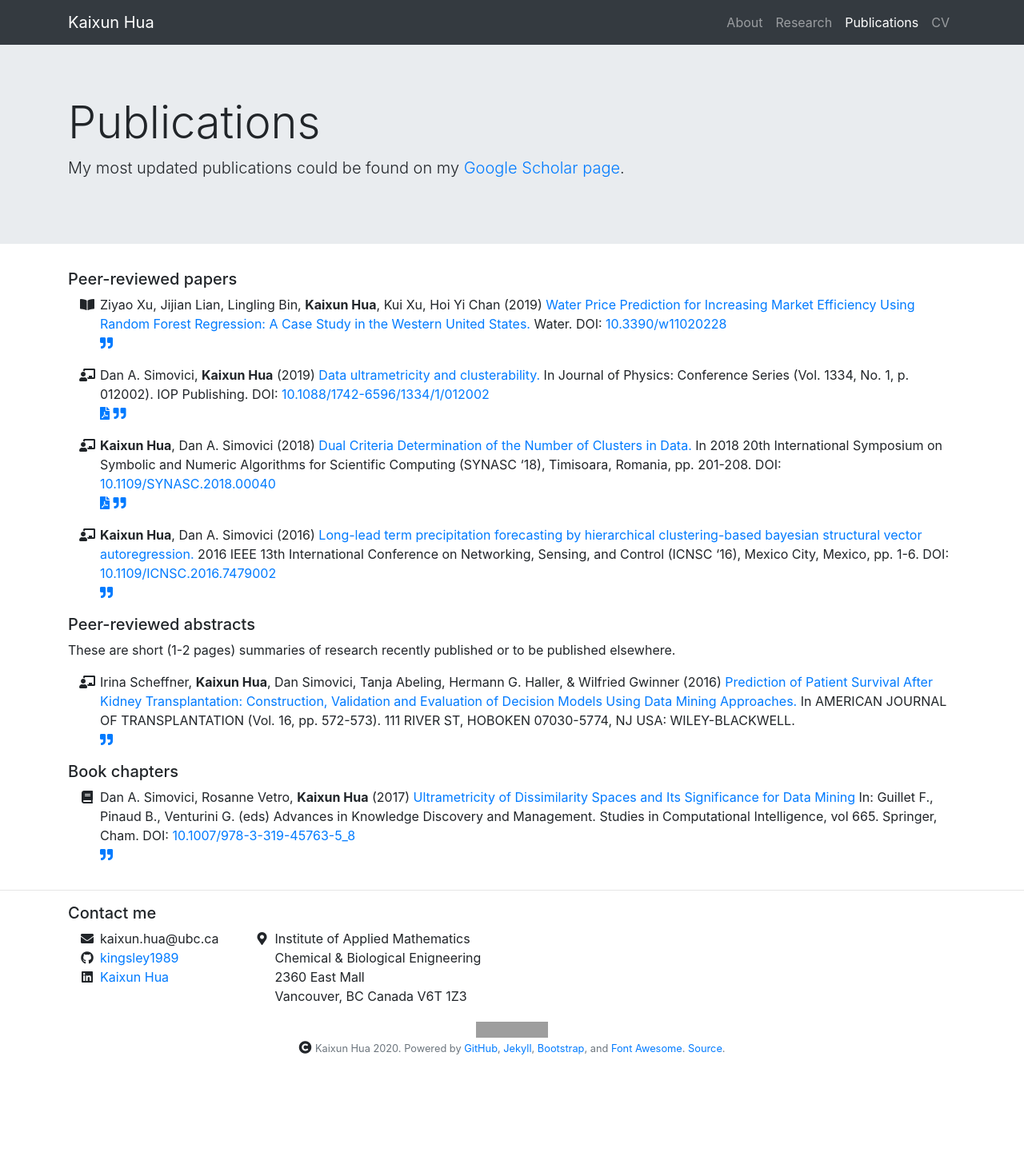
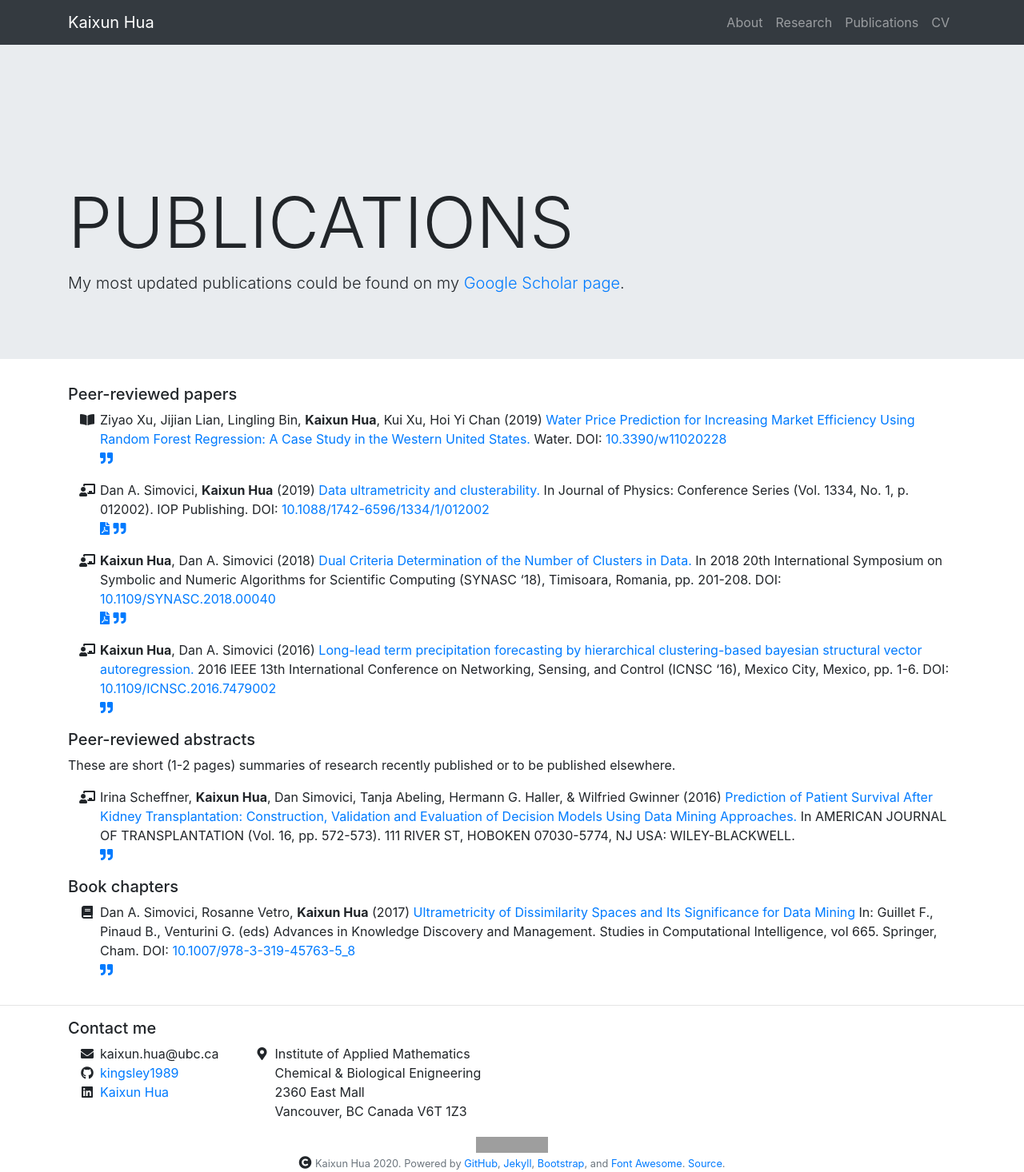
Before and after one commit to kingsley1989/kingsley1989.github.io, a Jekyll site: the page built from _pages/publications.md, in a window 1280 px wide. Shown: the whole page at 80% size. Built offline with Jekyll 4.4.1, drawn with Linux system fonts in a browser that asks for light colours; nearby versions of some CDN libraries; before the commit the page ends 1322 px from its top, so only the background shows below that; grey boxes are pictures that could not be loaded.

Commit message:
modify publication page

```diff
--- a/_layouts/publications.html
+++ b/_layouts/publications.html
@@ -5,7 +5,7 @@ layout: default
 <!-- Page header -->
 <div class="jumbotron jumbotron-fluid">
   <div class="container">
-    <h2 class="display-4">{{ page.title }}</h2>
+    <h2 class="display-2"><br>{{ page.title }}</br></h2>
     <div class="lead">
       {{ page.jumbo_txt | markdownify }}
     </div>
--- a/_pages/publications.md
+++ b/_pages/publications.md
@@ -1,5 +1,5 @@
 ---
-title: Publications
+title: PUBLICATIONS
 layout: publications
 permalink: /publications/
 
```
Also changed, not shown: _pages/research.md (+1 -1 lines).
